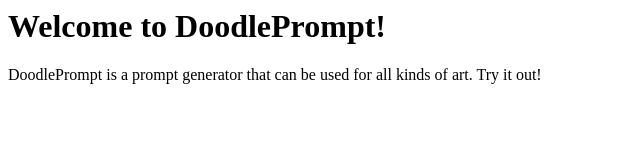
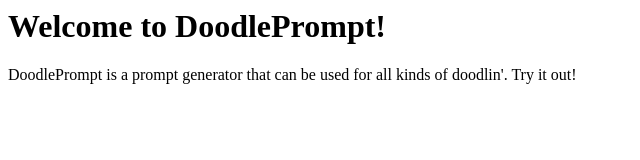
Before and after one commit to GusBusDraws/DoodlePrompt, a plain HTML site: page index.html in a window 1280 px wide. Shown: the full height of the page, 0-640 px from the left. Drawn offline with Linux system fonts and the light colour scheme.

Commit message:
change wording

```diff
--- a/index.html
+++ b/index.html
@@ -1,2 +1,2 @@
 <h1> Welcome to DoodlePrompt! </h1>
-<p> DoodlePrompt is a prompt generator that can be used for all kinds of art. Try it out!</b>
+<p> DoodlePrompt is a prompt generator that can be used for all kinds of doodlin'. Try it out!</b>
```
